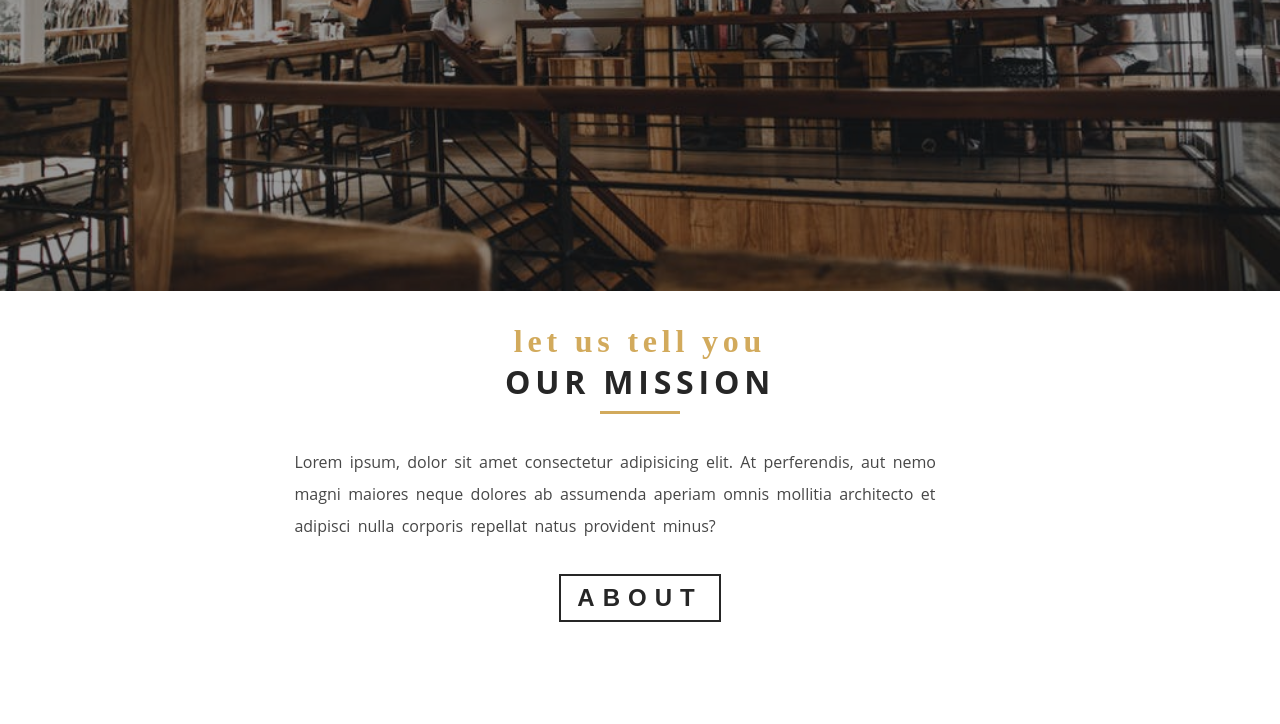
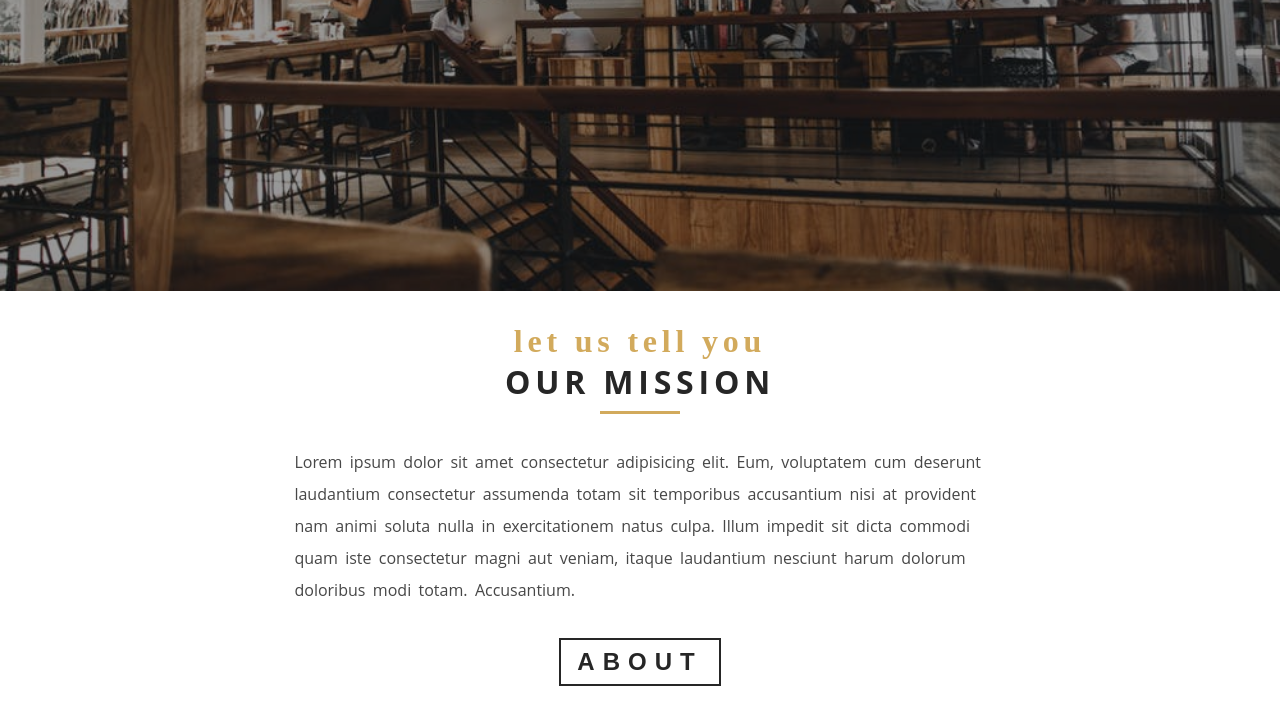
Before and after one commit to Danyvi/gatsby_restaurant, a Gatsby site: page / in a window 1280 px wide. Shown: the part 509-1233 px from the top of the page. Before the commit the page ends 1195 px from the top, so only its background shows below. Built offline with nearby package versions, Linux system fonts and the light colour scheme; Gatsby itself is replaced by a stand-in of ours.

Commit message:
changed filler paragraph from 30 to 50 words

```diff
--- a/src/components/HomePageComponents/QuickInfo.js
+++ b/src/components/HomePageComponents/QuickInfo.js
@@ -11,7 +11,7 @@ export default class QuickInfo extends Component {
         <Title message="let us tell you" title="our mission" />
         <QuickInfoWrapper>
           <p className="text">
-            Lorem ipsum, dolor sit amet consectetur adipisicing elit. At perferendis, aut nemo magni maiores neque dolores ab assumenda aperiam omnis mollitia architecto et adipisci nulla corporis repellat natus provident minus?
+            Lorem ipsum dolor sit amet consectetur adipisicing elit. Eum, voluptatem cum deserunt laudantium consectetur assumenda totam sit temporibus accusantium nisi at provident nam animi soluta nulla in exercitationem natus culpa. Illum impedit sit dicta commodi quam iste consectetur magni aut veniam, itaque laudantium nesciunt harum dolorum doloribus modi totam. Accusantium.
           </p>
           <Link to="/about/" style={ { textDecoration: 'none' } }>
             <SectionButton style={ { margin: '2rem auto'} }>about</SectionButton>
```
